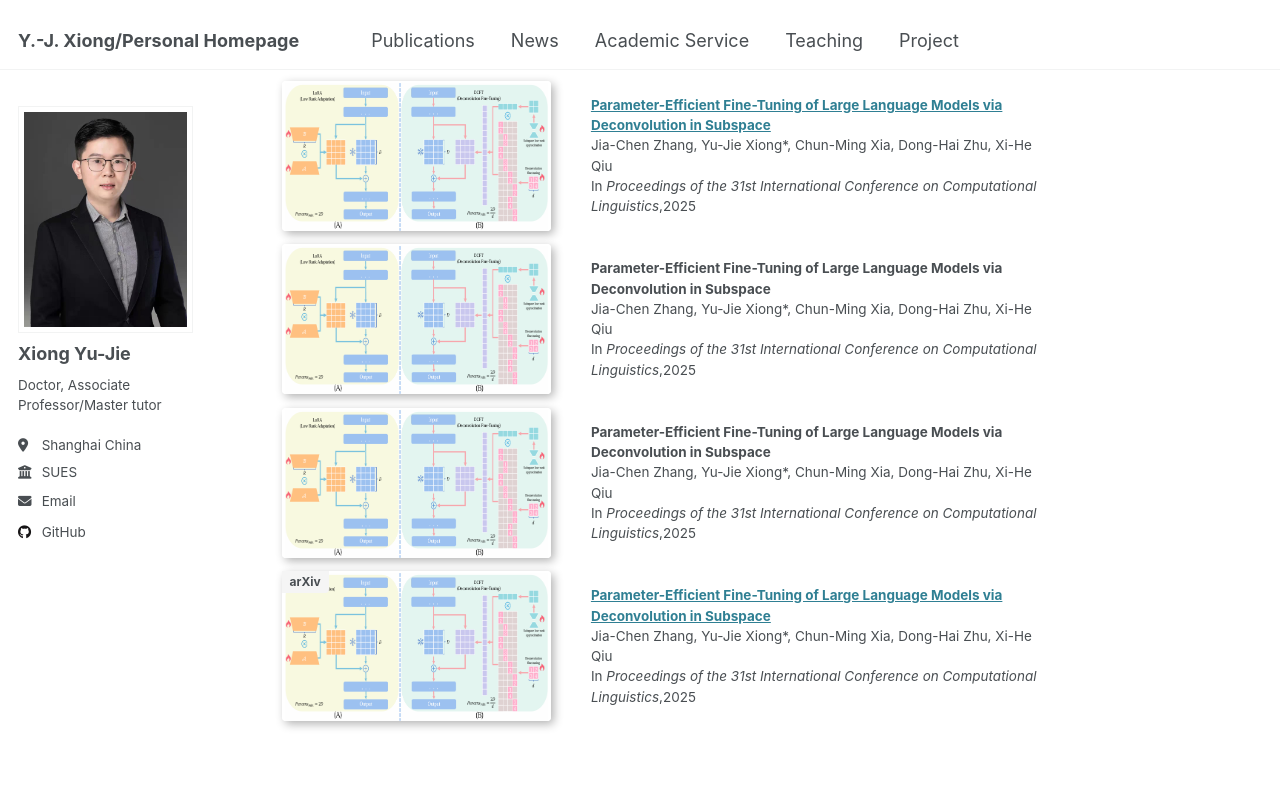
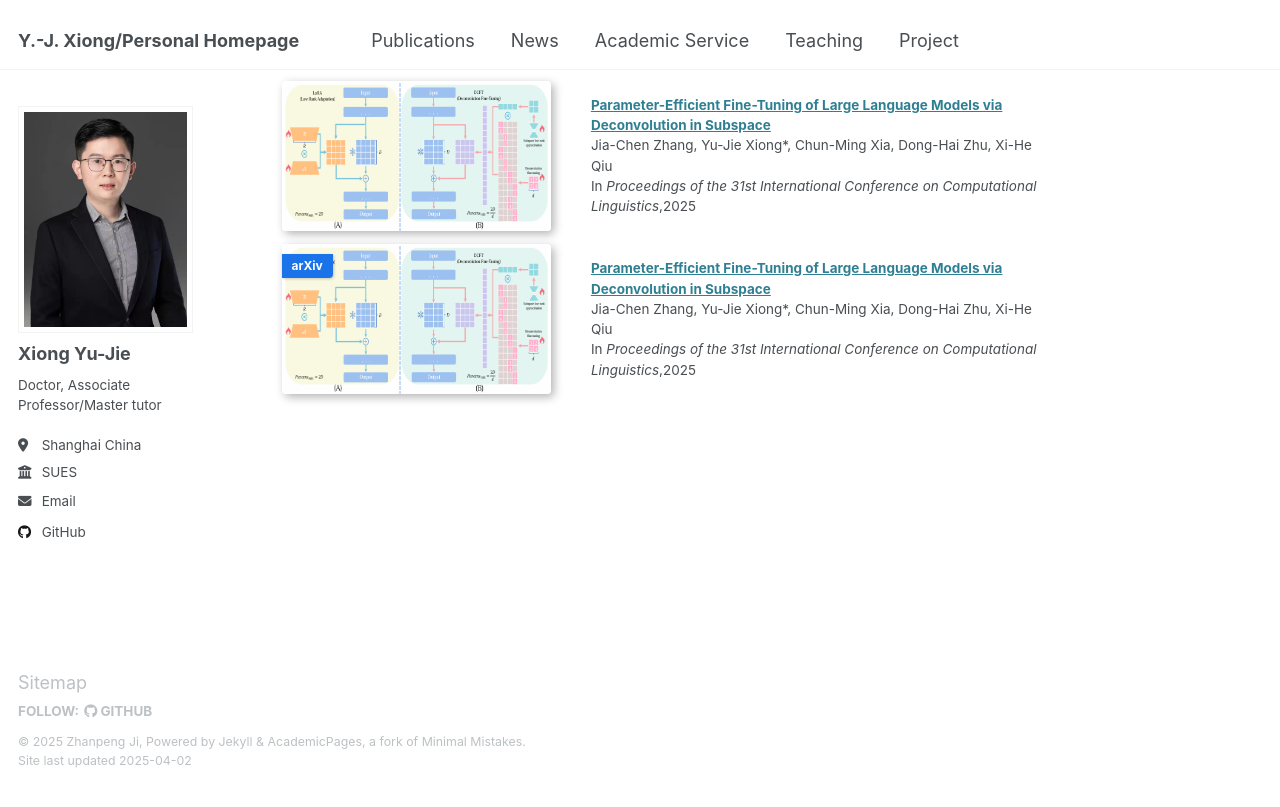
Before and after one commit to X-Lab-CN/introduce, a Jekyll site: the page built from _pages/about.md, in a window 1280 px wide and 900 px high, scrolled down 1282 px. Shown: the top 807 px of the window. Built offline with Jekyll 4.4.1, drawn with Linux system fonts in a browser that asks for light colours.

Commit message:
Update about.md

```diff
--- a/_pages/about.md
+++ b/_pages/about.md
@@ -48,40 +48,24 @@
 </table>
 <table style="width: 100%; border: none; border-collapse: collapse;">
   <tr>
-    <td style="width: 35%; border: none; padding: 0; vertical-align: middle;">
-      <img src="/images/sp1.png" alt="图片描述" style="width: 500px; height: 150px; box-shadow: 3px 3px 10px rgba(0, 0, 0, 0.3); border-radius: 4px;">
+    <td style="width: 35%; border: none; padding: 0; vertical-align: middle; position: relative;">
+      <div style="position: absolute; top: 10px; left: 0;  /* 向下偏移10px */
+           background: #1a73e8; color: white; /* 蓝色背景白字 */
+           padding: 3px 10px; font-size: 12px; font-weight: bold;
+           border-bottom-right-radius: 4px; box-shadow: 1px 1px 3px rgba(0,0,0,0.2);">
+        arXiv
+      </div>
+      <img src="/images/sp1.png" alt="图片描述"
+           style="width: 500px; height: 150px;
+           box-shadow: 3px 3px 10px rgba(0, 0, 0, 0.3);
+           border-radius: 4px;">
     </td>
     <td style="width: 65%; border: none; padding-left: 40px; vertical-align: middle;">
-      <b>Parameter-Efficient Fine-Tuning of Large Language Models via Deconvolution in Subspace</b><br/>
+      <a href="https://xiongyujie.cn/publication/2025-01-19-paper-title-number-1">
+        <b>Parameter-Efficient Fine-Tuning of Large Language Models via Deconvolution in Subspace</b>
+      </a><br/>
       Jia-Chen Zhang, Yu-Jie Xiong*, Chun-Ming Xia, Dong-Hai Zhu, Xi-He Qiu<br/>
       In <i>Proceedings of the 31st International Conference on Computational Linguistics</i>,2025
     </td>
   </tr>
 </table>
-<table style="width: 100%; border: none; border-collapse: collapse;">
-  <tr>
-    <td style="width: 35%; border: none; padding: 0; vertical-align: middle;">
-      <img src="/images/sp1.png" alt="图片描述" style="width: 500px; height: 150px; box-shadow: 3px 3px 10px rgba(0, 0, 0, 0.3); border-radius: 4px;">
-    </td>
-    <td style="width: 65%; border: none; padding-left: 40px; vertical-align: middle;">
-      <b>Parameter-Efficient Fine-Tuning of Large Language Models via Deconvolution in Subspace</b><br/>
-      Jia-Chen Zhang, Yu-Jie Xiong*, Chun-Ming Xia, Dong-Hai Zhu, Xi-He Qiu<br/>
-      In <i>Proceedings of the 31st International Conference on Computational Linguistics</i>,2025
-    </td>
-  </tr>
-</table>
-<table style="width: 100%; border: none; border-collapse: collapse;">
-  <tr>
-    <td style="width: 35%; border: none; padding: 0; vertical-align: middle; position: relative;">
-      <div style="position: absolute; top: 10; left: 0; background: #f5f5f5; padding: 2px 8px; font-size: 12px; font-weight: bold; border-bottom-right-radius: 4px;">
-        arXiv
-      </div>
-      <img src="/images/sp1.png" alt="图片描述" style="width: 500px; height: 150px; box-shadow: 3px 3px 10px rgba(0, 0, 0, 0.3); border-radius: 4px;">
-    </td>
-    <td style="width: 65%; border: none; padding-left: 40px; vertical-align: middle;">
-      <a href="https://xiongyujie.cn/publication/2025-01-19-paper-title-number-1"><b>Parameter-Efficient Fine-Tuning of Large Language Models via Deconvolution in Subspace</b></a><br/>
-      Jia-Chen Zhang, Yu-Jie Xiong*, Chun-Ming Xia, Dong-Hai Zhu, Xi-He Qiu<br/>
-      In <i>Proceedings of the 31st International Conference on Computational Linguistics</i>,2025
-    </td>
-  </tr>
-</table>
```
